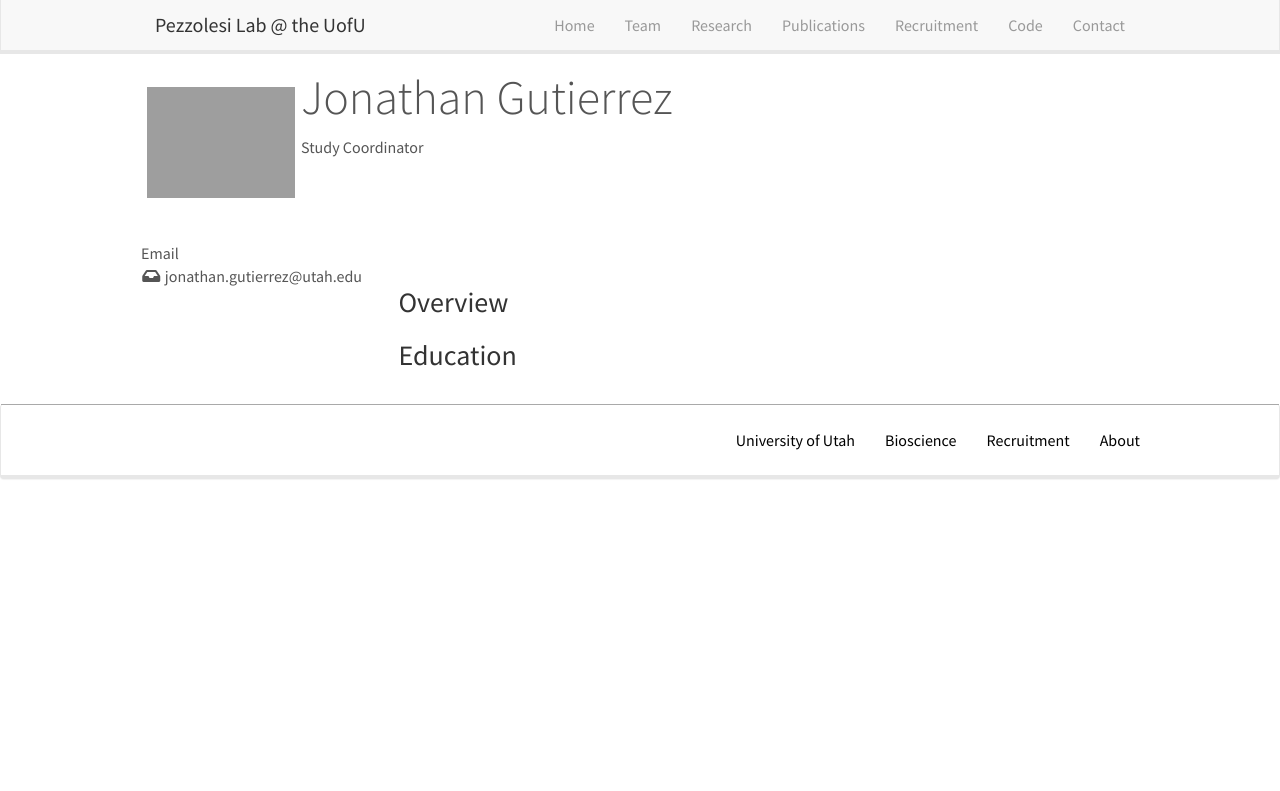
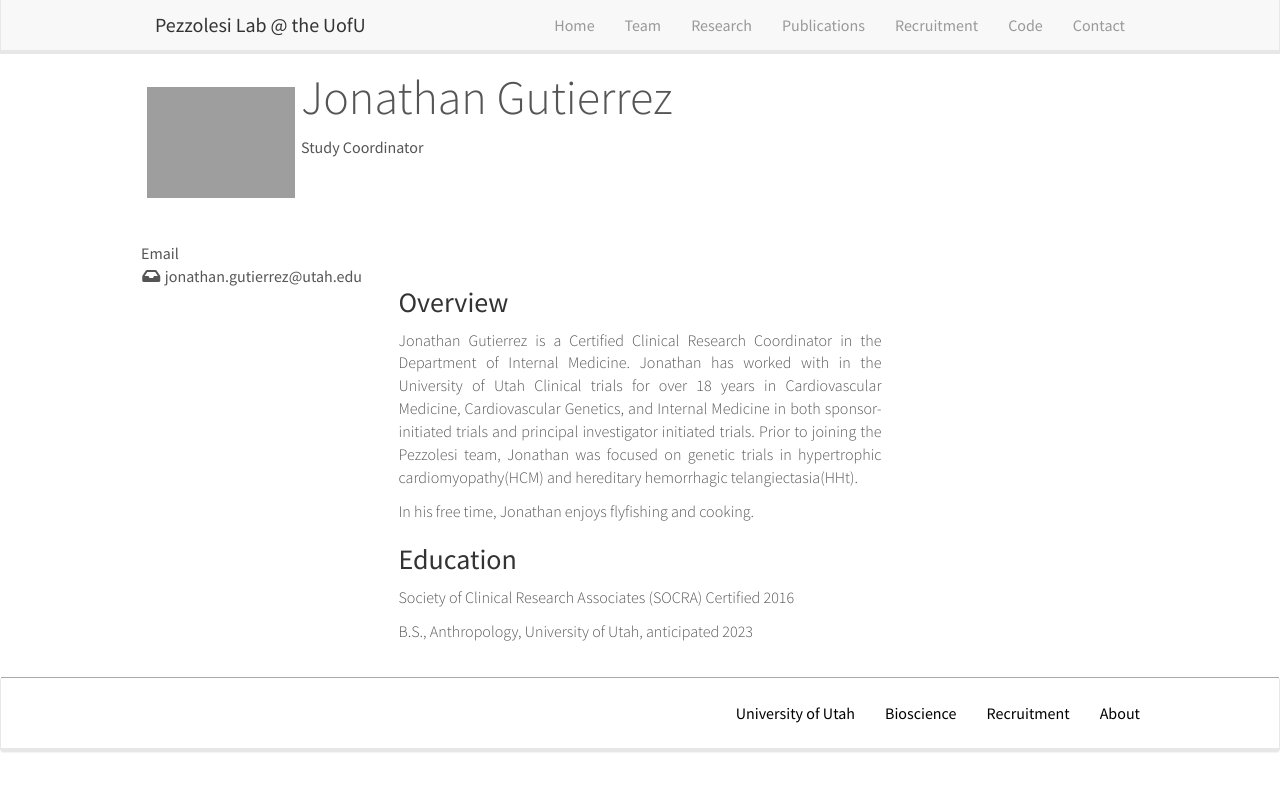
Before and after one commit to PezzolesiLab/pezzolesilab, a Jekyll site: the page built from team/jonathangutierrez.md, in a window 1280 px wide. Shown: the top 791 px of the page. Built offline with Jekyll 4.4.1, drawn with Linux system fonts in a browser that asks for light colours; nearby versions of some CDN libraries.

Commit message:
Update jonathangutierrez.md

```diff
--- a/team/jonathangutierrez.md
+++ b/team/jonathangutierrez.md
@@ -12,5 +12,11 @@ ucsf:
 ---
 
 ### Overview
+Jonathan Gutierrez is a Certified Clinical Research Coordinator in the Department of Internal Medicine. Jonathan has worked with in the University of Utah Clinical trials for over 18 years in Cardiovascular Medicine, Cardiovascular Genetics, and Internal Medicine in both sponsor-initiated trials and principal investigator initiated trials. Prior to joining the Pezzolesi team, Jonathan was focused on genetic trials in hypertrophic cardiomyopathy(HCM) and hereditary hemorrhagic telangiectasia(HHt).
+
+In his free time, Jonathan enjoys flyfishing and cooking.
 
 ### Education
+Society of Clinical Research Associates (SOCRA) Certified 2016
+
+B.S., Anthropology, University of Utah, anticipated 2023
```
